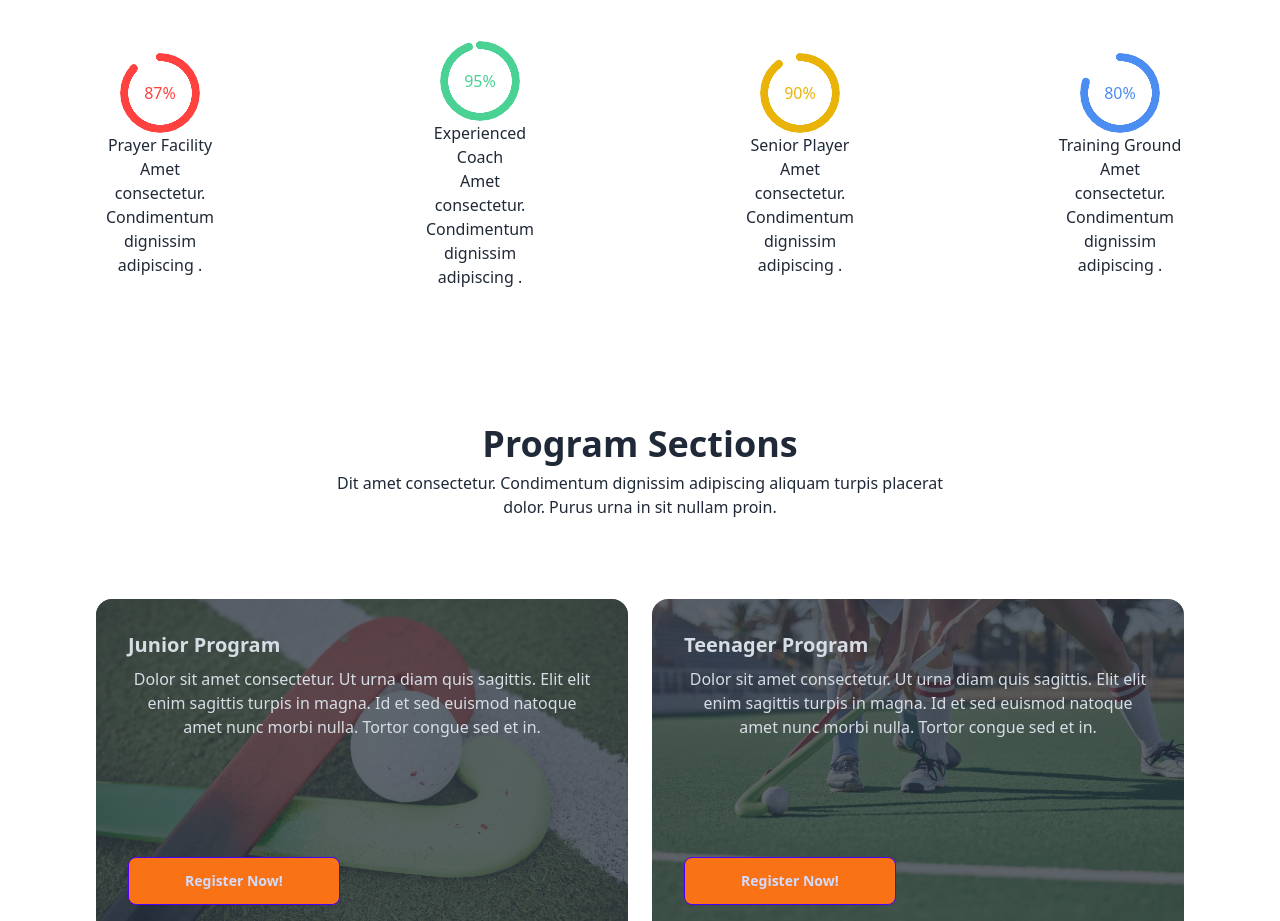
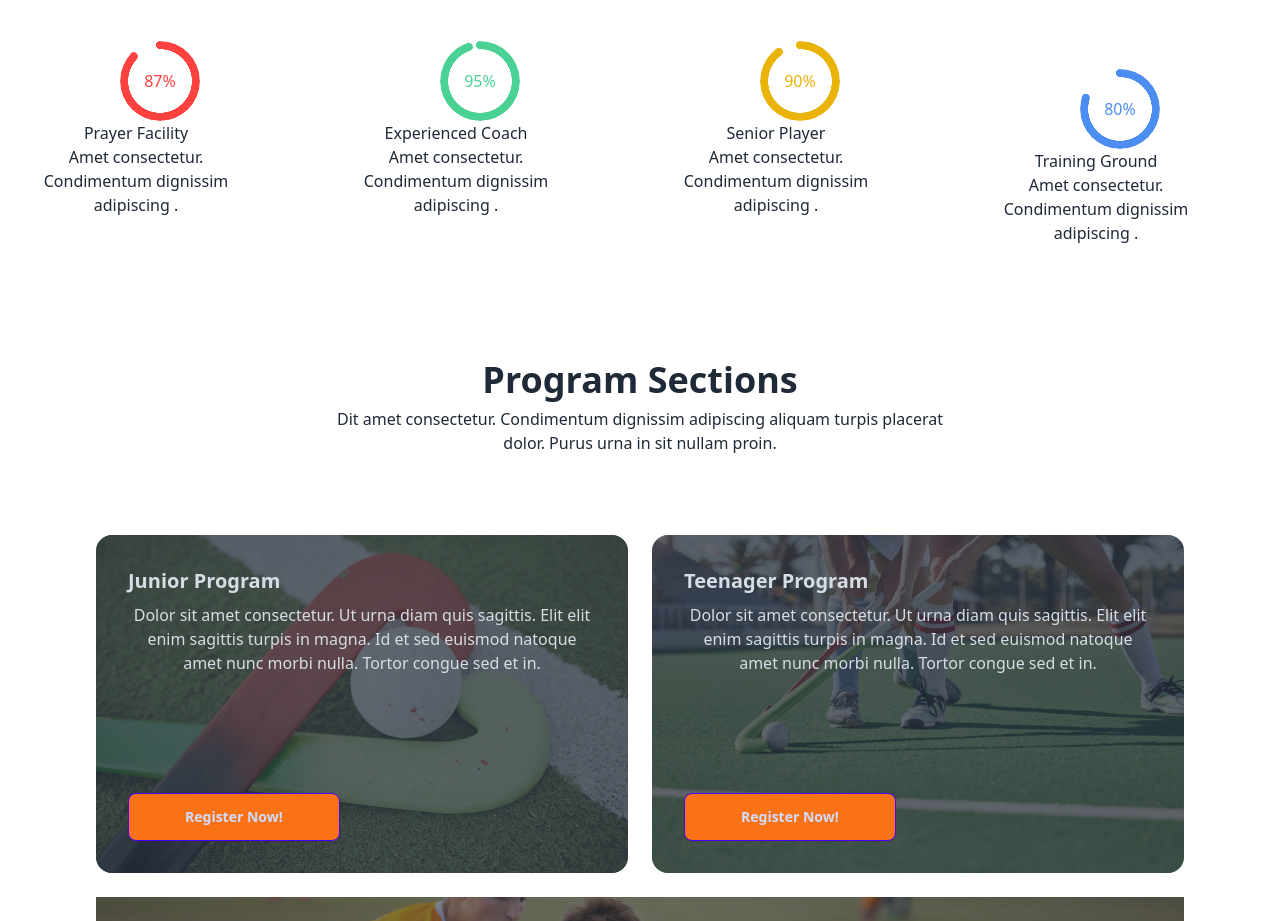
Before and after one commit to jhraju1122/Hockeys-club-project, a plain HTML site: page index.html in a window 1280 px wide. Shown: the part 980-1901 px from the top of the page. Drawn offline with nearby package versions, Linux system fonts and the light colour scheme.

Commit message:
update radial section

```diff
--- a/index.html
+++ b/index.html
@@ -117,29 +117,39 @@
         </div>
 
         <!-- radial progress box for hockey club  -->
-        <div class="flex gap-8 lg:gap-48 text-center items-center justify-center mb-32 grid grid-cols-1 lg:grid-cols-4">
+        <div class="flex gap-8 lg:gap-48 text-center items-center justify-center mb-32 grid grid-cols-1 lg:grid-cols-4 ">
             <div>
                 <div class="radial-progress text-[#FF4240]" style="--value:87;" role="progressbar">87%</div>
+                <div class="w-60 h-12 ml-16   lg:-ml-20 mb-14">
                   <h4>Prayer Facility</h4>
                   <p>Amet consectetur. Condimentum dignissim adipiscing .</p>
                 </div>
-
+                </div>
                 <div>
                 <div class="radial-progress text-[#49D293]" style="--value:95;" role="progressbar ">95%</div>
+                <div class="w-60 h-12 ml-16 lg:-ml-20 mb-14">
                   <h4>Experienced Coach</h4>
                   <p>Amet consectetur. Condimentum dignissim adipiscing .</p>
                 </div>
 
+            </div>
+
             <div>
                 <div class="radial-progress text-yellow-500" style="--value:90;" role="progressbar"> 90%</div>
+                <div class="w-60 h-12 ml-16 lg:-ml-20 mb-14">
                   <h4>Senior Player</h4>
                   <p>Amet consectetur. Condimentum dignissim adipiscing .</p>
                 </div>
 
+            </div>
+
             <div>
                 <div class="radial-progress text-[#4C8DF1]" style="--value:80;" role="progressbar">80%</div>
+                <div  class="w-60 h-12 ml-16 lg:-ml-20">
                   <h4>Training Ground</h4>
                   <p>Amet consectetur. Condimentum dignissim adipiscing .</p>
+                </div>
+
             </div>
         </div>
      </div>
```
Lines whose indentation alone changed are shown as unchanged.
